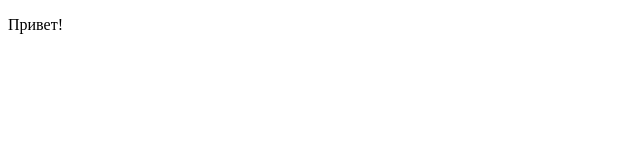
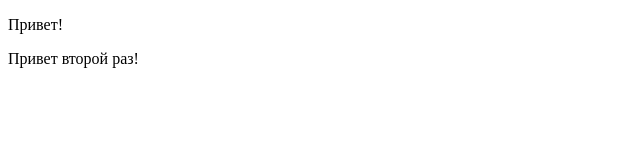
Before and after one commit to vaspant21/hren, a plain HTML site: page index.html in a window 1280 px wide. Shown: the whole page, without its empty margins (0-640 px from the left). Drawn offline with Linux system fonts and the light colour scheme.

Commit message:
HTML revised

```diff
--- a/index.html
+++ b/index.html
@@ -8,5 +8,6 @@
 </head>
 <body>
     <p>Привет!</p>
+    <p>Привет второй раз!</p>
 </body>
 </html>
```
